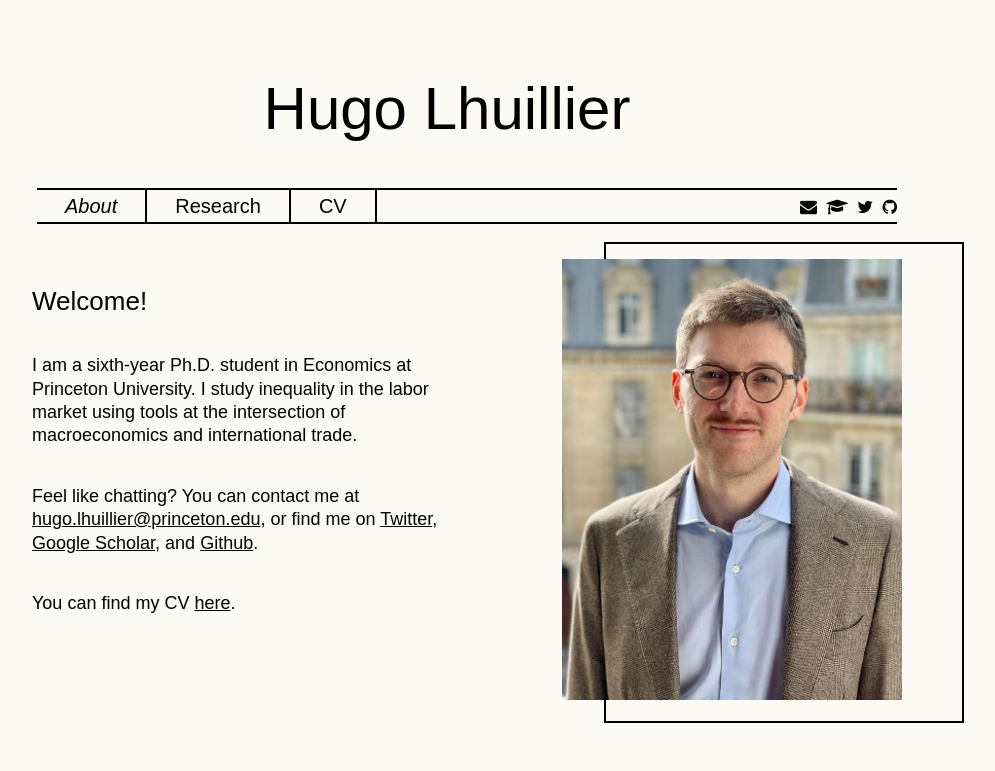
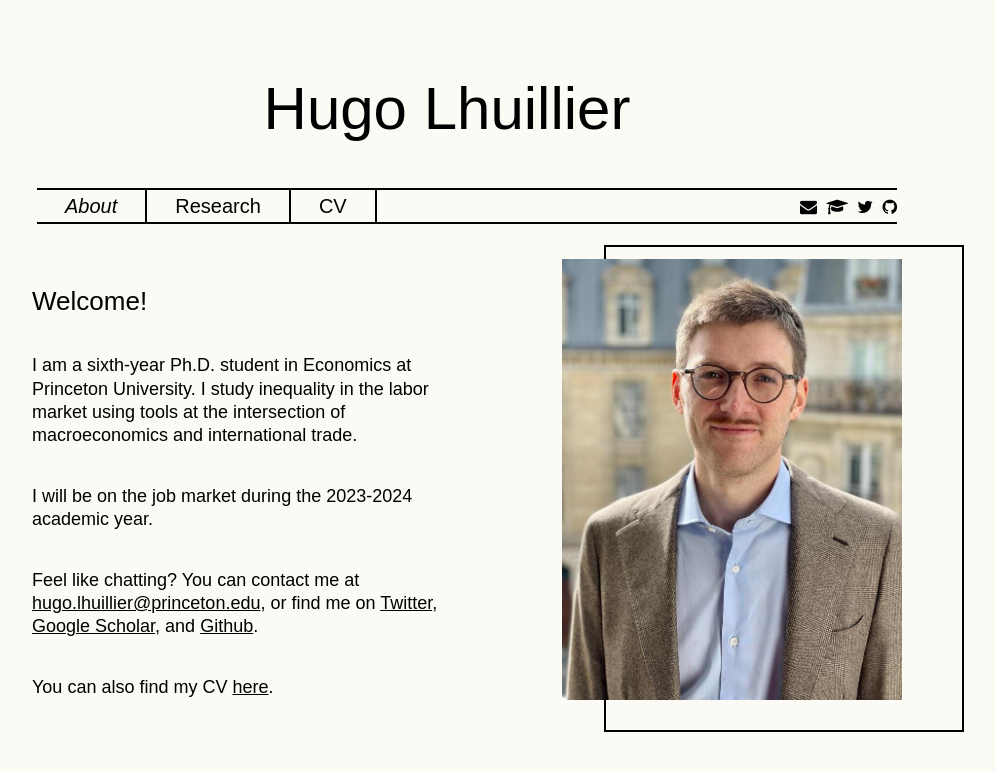
Before and after one commit to HugoLhuillier/hugolhuillier.github.io, a Jekyll site: the page built from index.html, in a window 1280 px wide. Shown: the top 771 px of the page, without its empty margins (173-1168 px from the left). Built offline with Jekyll 4.4.1, drawn with Linux system fonts in a browser that asks for light colours; nearby versions of some CDN libraries; the list of posts is cut into pages by our own code; comment, search, counter and statistics services are not loaded.

Commit message:
:tada: jmp announcement

```diff
--- a/index.html
+++ b/index.html
@@ -8,9 +8,11 @@ layout: welcome
     <h3>Welcome!</h3><br>
     <h5>I am a sixth-year Ph.D. student in Economics at Princeton University. I study inequality in the labor market using tools at the intersection of macroeconomics and international trade.</h5>
     <br>
+    <h5>I will be on the job market during the 2023-2024 academic year.</h5>
+    <br>
     <h5>Feel like chatting? You can contact me at <a href="mailto:hugo.lhuillier@princeton.edu" style="color:#101646"> <span class="char4"> hugo.lhuillier@princeton.edu</span></a>, or find me on <a href="https://twitter.com/Hugo_Lhu" target="_blank" style="color:#101646"> <span class="char4"> Twitter</span></a>, <a href="https://scholar.google.com/citations?user=AXi7T2IAAAAJ&hl=en" target="_blank" style="color:#101646"> <span class="char4"> Google Scholar</span></a>, and <a href="https://github.com/HugoLhuillier" target="_blank" style="color:#101646"> <span class="char4"> Github</span></a>.</h5>
     <br>
-    <h5>You can find my CV <a href="./files/cvHugoLhuillier.pdf" target="blank"> <span class="char4"> here</span></a>.</h5>
+    <h5>You can also find my CV <a href="./files/cvHugoLhuillier.pdf" target="blank"> <span class="char4"> here</span></a>.</h5>
   </div>
   <div class="column">
     <div class="image-container">
```
